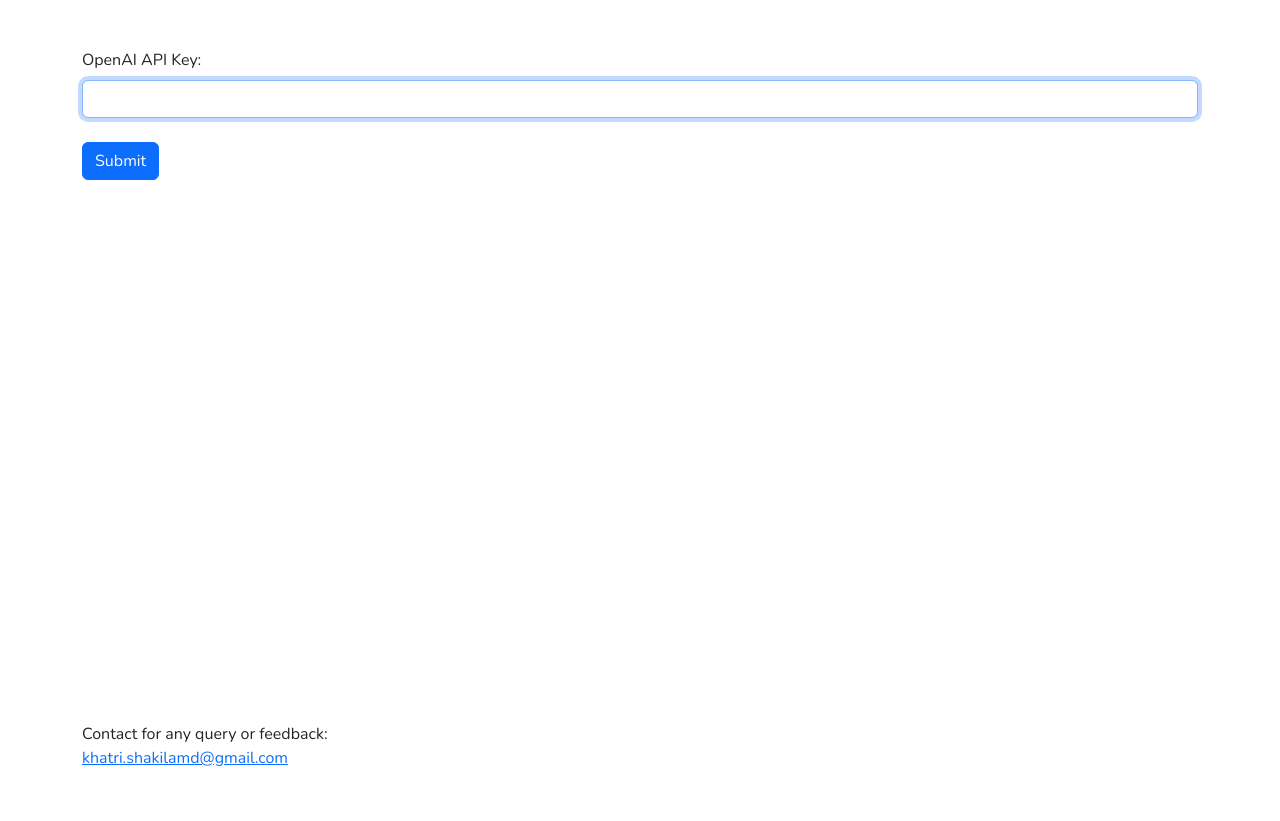
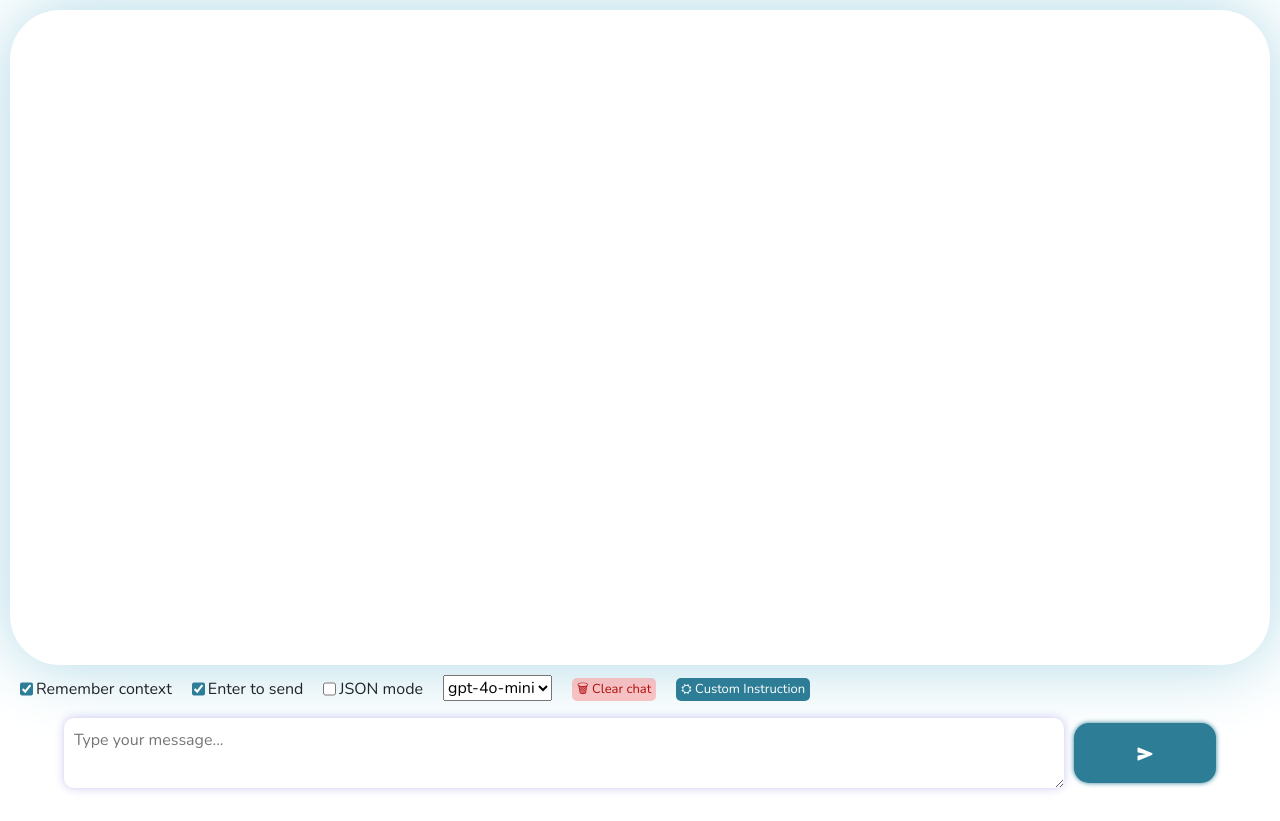
Before and after one commit to shakilkhatri/chatbot, a React (Create React App) app: page / in a window 1280 px wide. Before the commit the page ends 800 px from the top, so only its background shows below. Built offline with nearby package versions, Linux system fonts and the light colour scheme.

Commit message:
key input page removed

```diff
--- a/src/App.js
+++ b/src/App.js
@@ -1,24 +1,10 @@
 import Chatbot from "./Chatbot";
 import { useEffect, useState } from "react";
-import APIKeyInputPage from "./APIKeyInputPage";
 
 const App = () => {
-  const [hasAccess, setHasAccess] = useState(false);
   const [key, setKey] = useState(null);
 
-  useEffect(() => {
-    const apiKeyFromLocalStorage = localStorage.getItem("aik");
-    if (apiKeyFromLocalStorage) {
-      setHasAccess(true);
-      setKey(apiKeyFromLocalStorage);
-    }
-  }, []);
-
-  return hasAccess ? (
-    <Chatbot apikey={key} />
-  ) : (
-    <APIKeyInputPage setHasAccess={setHasAccess} />
-  );
+  return <Chatbot apikey={key} />
 };
 
 export default App;
```
